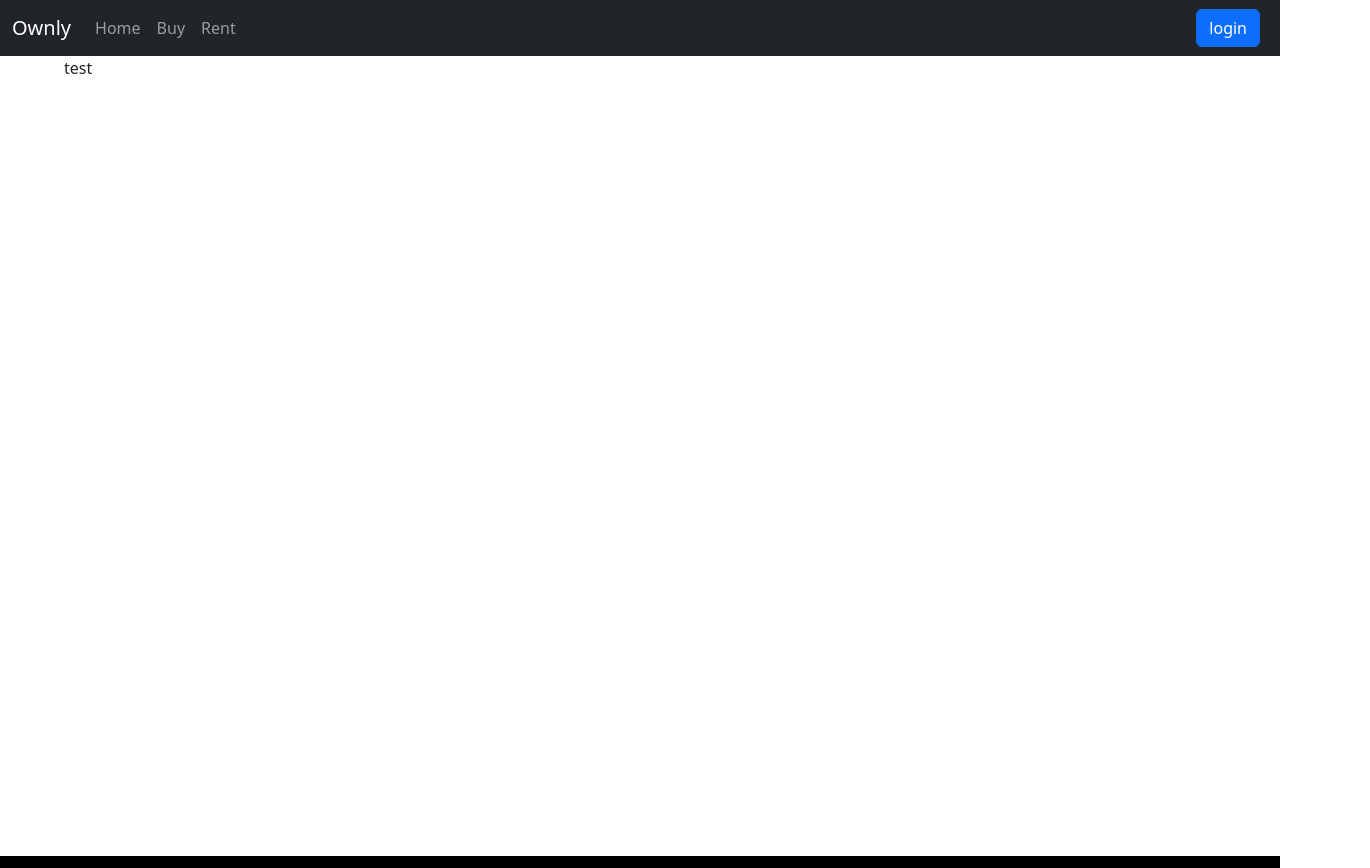
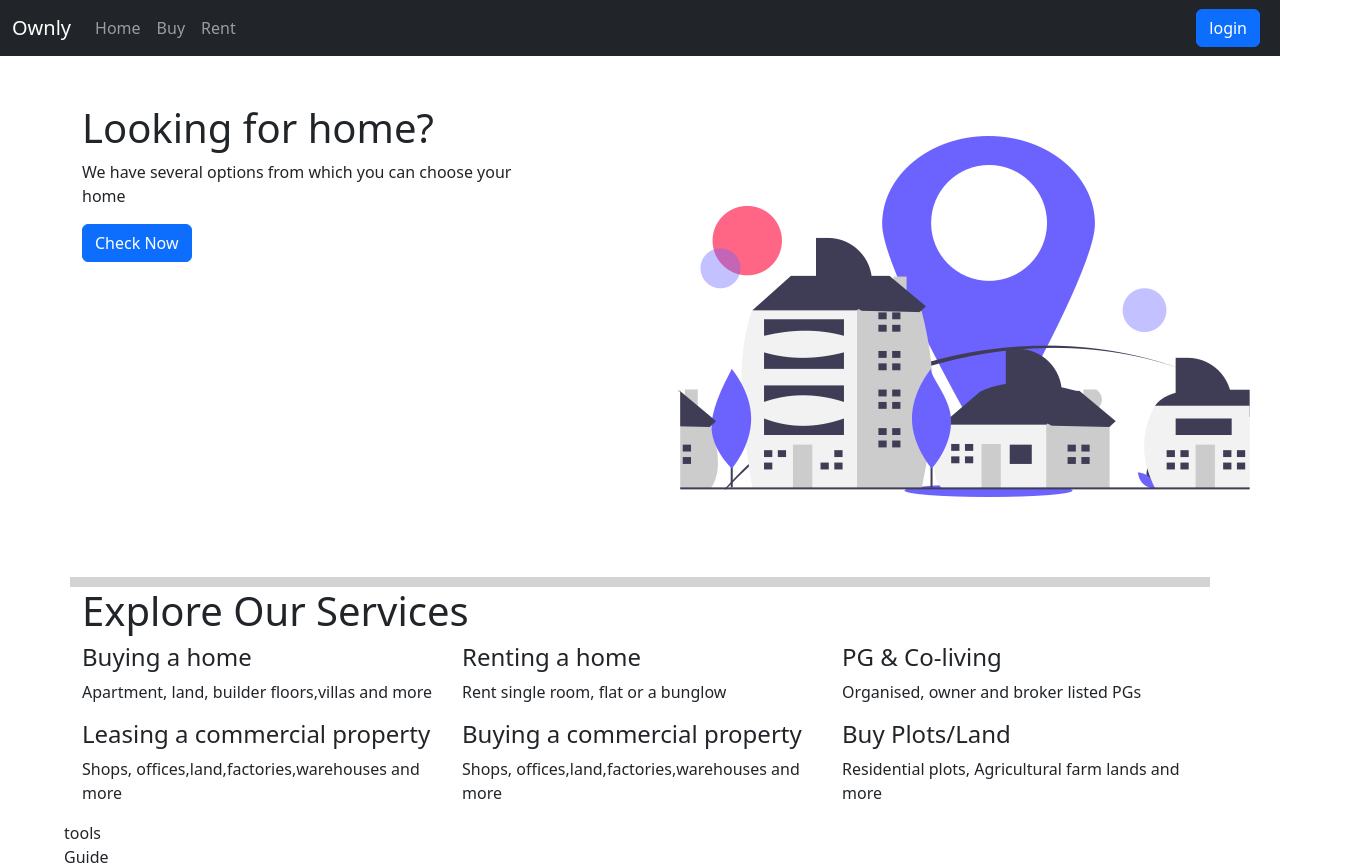
Before and after one commit to gouribhise/Ownly, a React (Create React App) app: page / in a window 1280 px wide. Shown: the top 868 px of the page, 1370 px wide, since content can reach past the window. Built offline with nearby package versions, Linux system fonts and the light colour scheme.

Commit message:
added some compo for home page

```diff
--- a/src/App.css
+++ b/src/App.css
@@ -1,12 +1,15 @@
 .home{
   width:100vw;
-  height:100vh;
+
 
 
 }
 main{
   width:90vw;
   margin:0 auto;
+}
+.hero{
+  border-bottom:10px solid lightgray;
 }
 .footer {
   width: 100vw;
--- /dev/null
+++ b/src/components/Home/Advert.js
@@ -0,0 +1,7 @@
+const Advert=()=>{
+    return (
+        <div>Advert</div>
+    )
+}
+
+export default Advert
--- /dev/null
+++ b/src/components/Home/Guide.js
@@ -0,0 +1,7 @@
+const Guide=()=>{
+    return (
+        <div>Guide</div>
+    )
+}
+
+export default Guide
--- /dev/null
+++ b/src/components/Home/Hero.js
@@ -0,0 +1,21 @@
+import HeroImg from  '../../images/Hero.png'
+const Hero=()=>{
+    return (
+        <div className='container hero'>
+            <div className='row'>
+            <div className='col-5'>
+                 <h1 className='mt-5'>Looking for home?</h1>
+                 <p>We have several options from which you can choose your home</p>
+                 <button className='btn btn-primary'>Check Now</button>
+            </div>
+            <div className='col-4'>
+            <img src={HeroImg} alt="hero image"/>
+            </div>
+            </div>
+
+        </div>
+
+    )
+}
+
+export default Hero
--- /dev/null
+++ b/src/components/Home/Services.js
@@ -0,0 +1,37 @@
+const Services=()=>{
+    return(
+        <div className="container">
+            <div className="row">
+                <h1 className="m-10">Explore Our Services</h1>
+                <div className="col-4">
+                    <h4>Buying a home</h4>
+                    <p>Apartment, land, builder floors,villas and more</p>
+                </div>
+                <div className="col-4">
+                    <h4>Renting a home</h4>
+                    <p>Rent single room, flat or a bunglow</p>
+                </div>
+                <div className="col-4">
+                    <h4>PG & Co-living</h4>
+                    <p>Organised, owner and broker listed PGs</p>
+                </div>
+                <div className="col-4">
+                    <h4>Leasing a commercial property</h4>
+                    <p>Shops, offices,land,factories,warehouses and more</p>
+                </div>
+                <div className="col-4">
+                    <h4>Buying a commercial property</h4>
+                    <p>Shops, offices,land,factories,warehouses and more</p>
+
+                </div>
+                <div className="col-4">
+                    <h4>Buy Plots/Land</h4>
+                    <p>Residential plots, Agricultural farm lands and more</p>
+                </div>
+
+            </div>
+        </div>
+    )
+}
+
+export default Services
--- /dev/null
+++ b/src/components/Home/Tools.js
@@ -0,0 +1,7 @@
+const Tools=()=>{
+    return (
+        <div>tools</div>
+    )
+}
+
+export default Tools
--- /dev/null
+++ b/src/components/index.js
@@ -0,0 +1,6 @@
+import Hero from "./Home/Hero";
+import Services from "./Home/Services";
+import Tools from  "./Home/Tools"
+import Guide from "./Home/Guide";
+import Advert from "./Home/Advert"
+export {Hero,Services,Tools,Guide,Advert}
--- a/src/pages/Home.js
+++ b/src/pages/Home.js
@@ -1,11 +1,16 @@
 import React from "react";
 import { useAuth0 } from '@auth0/auth0-react';
+import {Advert, Guide, Hero,Services, Tools} from '../components'
 const Home = () => {
 
 
   return <div className="home">
  <main>
-  test
+  <Hero/>
+  <Services/>
+  <Tools/>
+  <Guide/>
+  <Advert/>
  </main>
   </div>;
 };
```
Also changed, not shown: src/images/Hero.png (added), src/images/select house.png (added).
